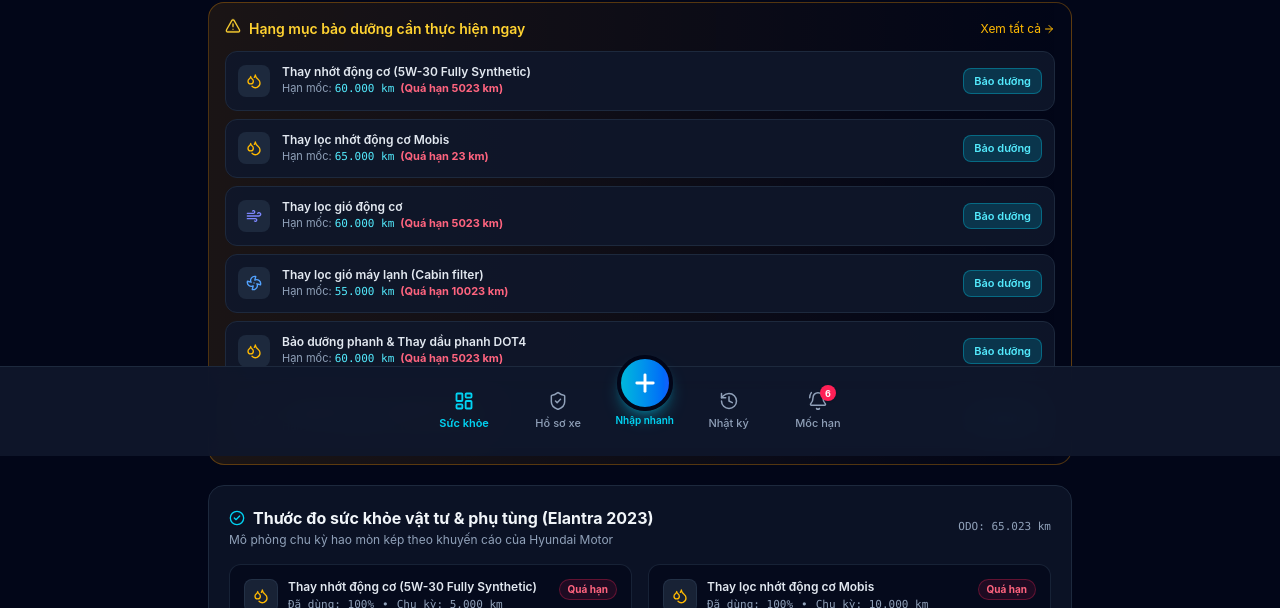
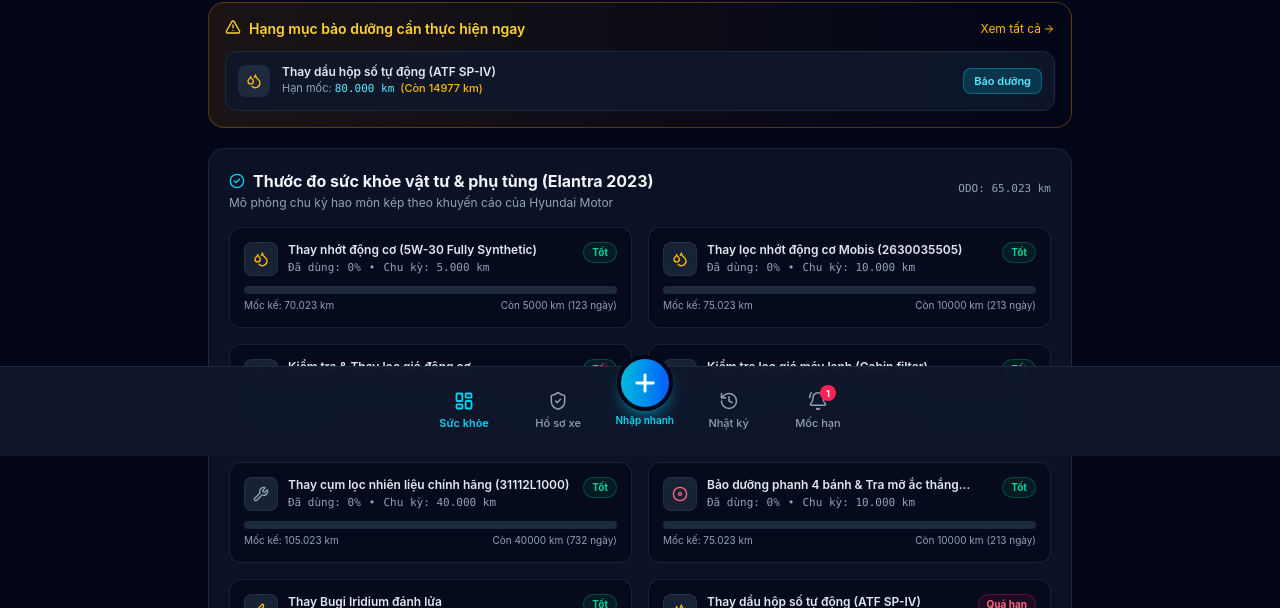
Before and after one commit to qtpham01vnn-sketch/elantra-care, a React (Vite) app: page / in a window 1280 px wide. Shown: the part 344-952 px from the top of the page. Built offline with nearby package versions, Linux system fonts and the light colour scheme; no server answers; the database is empty.

Commit message:
feat: Add today's completed 65k service settlement LS-VS039-260915-004 from Hyundai Ngoc Phat and reset reminders

```diff
--- a/src/components/VehicleProfileTab.jsx
+++ b/src/components/VehicleProfileTab.jsx
@@ -152,22 +152,31 @@ export const REAL_GARAGE_ROADMAP = [
     note: 'Bảo hành thay thế cảm biến hệ thống túi khí và căn chỉnh mặt ca-lăng trước.'
   },
   {
+    date: '2026-09-16',
+    time: '11:00',
+    type: 'PERIODIC_MAJOR',
+    title: 'Bảo dưỡng Cấp 3 mốc 65.023 km (Quyết toán LS-VS039-260915-004)',
+    garage: 'Hyundai Ngọc Phát (Chi nhánh Long Bình / Amata)',
+    status: 'COMPLETED',
+    note: 'Đã hoàn tất bảo dưỡng Cấp 3: Thay dầu nhớt 5W-30 (4.5L), lọc nhớt Mobis, lọc nhiên liệu 31112L1000, vệ sinh kim phun, bảo dưỡng phanh & tra mỡ ắc thắng. Thực thanh toán: 3.322.080 đ (tiết kiệm giảm trừ 2.593.080 đ). Hẹn lần sau: 70.023 km hoặc 16/01/2027. CVDV: Cao Nguyên (0358455495).'
+  },
+  {
     date: '2026-09-15',
     time: '07:59',
     type: 'QUOTE',
-    title: 'Báo giá Bảo dưỡng Cấp 3 mốc 65.023 km (Phiếu BG-VS039-260915-004)',
+    title: 'Báo giá ban đầu Cấp 3 mốc 65.023 km (Phiếu BG-VS039-260915-004)',
     garage: 'Hyundai Ngọc Phát (Chi nhánh Amata)',
     status: 'QUOTATION',
-    note: 'Tổng tiền dự kiến 5.421.600 đ (Bao gồm: Lọc xăng 1.026k, Nhớt máy 936k, Lọc nhớt 155k, Công 675k + Phụ gia MT-10 1.350k). Đang thẩm định so sánh.'
+    note: 'Báo giá sơ bộ 5.421.600 đ trước khi tối ưu phụ gia và áp dụng chương trình miễn giảm 2.593.080 đ.'
   },
   {
     date: '2026-09-14',
     time: '14:00',
     type: 'QUOTE',
-    title: 'Báo giá & Hợp đồng dịch vụ mốc 65.010 km',
+    title: 'Báo giá đối ứng & Hợp đồng dịch vụ mốc 65.010 km',
     garage: '1Car Gara Garage Chuyên Nghiệp',
     status: 'QUOTATION',
-    note: 'Tổng tiền dự kiến 9.352.800 đ (Gồm: Bảo dưỡng máy gầm 4.410.000 đ + Đồng sơn thân vỏ phục hồi móp cửa/cản 4.250.000 đ + VAT 8%).'
+    note: 'Báo giá so sánh 9.352.800 đ (Gồm bảo dưỡng máy gầm 4.410.000 đ + Đồng sơn thân vỏ 4.250.000 đ + VAT 8%).'
   }
 ];
 
--- a/src/data/mockData.js
+++ b/src/data/mockData.js
@@ -104,102 +104,133 @@ export const INITIAL_LEGAL_DOCUMENTS = [
 
 export const INITIAL_SERVICE_LOGS = [
   {
-    id: 'srv-hang-001',
+    id: 'srv-hang-65k',
     vehicle_id: 'e1a47a11-2289-4860-9889-000000000001',
-    service_date: getRelativeDate(-4),
-    odo: 60120,
-    service_type: 'PERIODIC', // Định kỳ Cấp 3
+    service_date: '2026-09-16',
+    odo: 65023,
+    service_type: 'PERIODIC', // Định kỳ Cấp 3 (65.000 km)
     garage_type: 'HANG', // Chính hãng
     garage_name: 'Hyundai Ngọc Phát (Đồng Nai)',
-    total_amount: 5421600, // Cập nhật đúng số tiền thực tế 5.421.600 đ
+    order_no: 'LS-VS039-260915-004',
+    advisor_name: 'Cao Nguyên',
+    advisor_phone: '0358455495',
+    total_amount: 3322080, // Thực thanh toán sau giảm trừ
+    discount_amount: 2593080, // Tổng tiền quý khách được giảm
+    vat_amount: 246080,
+    next_service_odo: 70023,
+    next_service_date: '2027-01-16',
     invoice_urls: [
       'https://images.unsplash.com/photo-1554224155-8d04cb21cd6c?auto=format&fit=crop&w=1000&q=80'
     ],
-    notes: 'Bảo dưỡng định kỳ Cấp 3 mốc 60.000 km theo tiêu chuẩn Hyundai Motor. Đầy đủ phụ tùng bảo dưỡng và vệ sinh phụ trợ.',
+    notes: 'Quyết toán sửa chữa Lệnh số: LS-VS039-260915-004. Bảo dưỡng định kỳ Cấp 3 mốc 65.000 km. Đã thay dầu nhớt 5W-30 (4.5L), lọc nhớt, lọc nhiên liệu 31112L1000, vệ sinh kim phun, bảo dưỡng phanh & tra mỡ ắc thắng. Tiết kiệm 2.593.080 đ. Hẹn lần sau: 70.023 km hoặc 16/01/2027.',
     items: [
       {
-        id: 'item-h-1',
-        item_name: 'Dầu động cơ Shell Helix Ultra Hyundai 5W-30 (4L)',
-        item_code: '0510000441',
+        id: 'item-65k-1',
+        item_name: 'Dầu máy xăng Hyundai 5W30 SN+ A3/B4 (4.5L)',
+        item_code: '0510000441V',
         category: 'ENGINE_CHASSIS',
         subcategory: 'OIL',
         is_mandatory: true,
-        quantity: 4.0,
-        unit_price: 215000,
+        quantity: 4.5,
+        unit_price: 208000,
         labor_price: 0,
-        total_price: 860000,
+        total_price: 936000,
       },
       {
-        id: 'item-h-2',
-        item_name: 'Lọc dầu nhớt động cơ chính hãng Mobis',
+        id: 'item-65k-2',
+        item_name: 'Lọc nhớt động cơ chính hãng Mobis',
         item_code: '2630035505',
         category: 'ENGINE_CHASSIS',
         subcategory: 'FILTER',
         is_mandatory: true,
         quantity: 1.0,
-        unit_price: 125000,
+        unit_price: 155000,
         labor_price: 0,
-        total_price: 125000,
+        total_price: 155000,
       },
       {
-        id: 'item-h-3',
-        item_name: 'Cụm lọc xăng chính hãng (Fuel Filter Module)',
-        item_code: '31112C1000',
+        id: 'item-65k-3',
+        item_name: 'Lọc nhiên liệu (Cụm lọc xăng chính hãng)',
+        item_code: '31112L1000',
         category: 'ENGINE_CHASSIS',
         subcategory: 'FILTER',
         is_mandatory: true,
         quantity: 1.0,
-        unit_price: 1280000,
-        labor_price: 350000,
-        total_price: 1630000,
+        unit_price: 825000,
+        labor_price: 0,
+        total_price: 825000,
       },
       {
-        id: 'item-h-4',
-        item_name: 'Gói vệ sinh & tra mỡ 4 cụm phanh đĩa',
-        item_code: 'SRV-BRK-01',
+        id: 'item-65k-4',
+        item_name: 'Chất rửa kim phun nhiên liệu',
+        item_code: '5861111300',
+        category: 'ADDITIVE',
+        subcategory: 'ADDITIVE',
+        is_mandatory: true,
+        quantity: 1.0,
+        unit_price: 250000,
+        labor_price: 0,
+        total_price: 250000,
+      },
+      {
+        id: 'item-65k-5',
+        item_name: 'Tuýp mỡ bôi trơn ắc phanh',
+        item_code: 'SR500',
         category: 'ENGINE_CHASSIS',
         subcategory: 'BRAKE',
         is_mandatory: true,
         quantity: 1.0,
-        unit_price: 450000,
-        labor_price: 200000,
-        total_price: 650000,
+        unit_price: 70000,
+        labor_price: 0,
+        total_price: 70000,
       },
       {
-        id: 'item-h-5',
-        item_name: 'Phụ gia bôi trơn bảo vệ động cơ MT-10 EFFI',
-        item_code: 'MT10-EFFI-US',
-        category: 'ADDITIVE',
-        subcategory: 'ADDITIVE',
-        is_mandatory: false, // Phụ gia khuyến nghị thêm (Không bắt buộc)
+        id: 'item-65k-6',
+        item_name: 'Hóa chất vệ sinh bố thắng',
+        item_code: 'PN08894',
+        category: 'ENGINE_CHASSIS',
+        subcategory: 'BRAKE',
+        is_mandatory: true,
         quantity: 1.0,
-        unit_price: 580000,
+        unit_price: 150000,
         labor_price: 0,
-        total_price: 580000,
+        total_price: 150000,
       },
       {
-        id: 'item-h-6',
-        item_name: 'Combo súc béc phun & làm sạch buồng đốt 3M',
-        item_code: '3M-INJ-CLEAN',
-        category: 'ADDITIVE',
-        subcategory: 'ADDITIVE',
-        is_mandatory: false, // Phụ gia tùy chọn
+        id: 'item-65k-7',
+        item_name: 'Gioăng lỗ xả dầu động cơ',
+        item_code: '2151323001',
+        category: 'ENGINE_CHASSIS',
+        subcategory: 'OIL',
+        is_mandatory: true,
         quantity: 1.0,
-        unit_price: 480000,
-        labor_price: 120000,
-        total_price: 600000,
+        unit_price: 15000,
+        labor_price: 0,
+        total_price: 15000,
       },
       {
-        id: 'item-h-7',
-        item_name: 'Công lao động bảo dưỡng định kỳ Cấp 3 & Thuế VAT',
-        item_code: 'LABOR-LV3',
+        id: 'item-65k-8',
+        item_name: 'Nhân công bảo dưỡng định kỳ Cấp 3',
+        item_code: 'NC_BD_C_M3',
         category: 'ENGINE_CHASSIS',
         subcategory: 'LABOR',
         is_mandatory: true,
         quantity: 1.0,
-        unit_price: 976600,
+        unit_price: 675000,
         labor_price: 0,
-        total_price: 976600,
+        total_price: 675000,
+      },
+      {
+        id: 'item-65k-9',
+        item_name: 'Thổi bụi khoang động cơ + Rửa xe hút bụi miễn phí',
+        item_code: 'RXMP',
+        category: 'WASH',
+        subcategory: 'WASH',
+        is_mandatory: false,
+        quantity: 1.0,
+        unit_price: 0,
+        labor_price: 0,
+        total_price: 0,
       },
     ],
   },
@@ -430,11 +461,11 @@ export const INITIAL_REMINDERS = [
     item_type: 'Thay nhớt động cơ (5W-30 Fully Synthetic)',
     category: 'CONSUMABLE',
     interval_km: 5000,
-    interval_months: 6,
-    last_service_odo: 55000,
-    last_service_date: '2026-04-04',
-    next_due_odo: 60000,
-    next_due_date: '2026-10-04',
+    interval_months: 4,
+    last_service_odo: 65023,
+    last_service_date: '2026-09-16',
+    next_due_odo: 70023,
+    next_due_date: '2027-01-16',
     alert_threshold_km: 500,
     alert_threshold_days: 15,
     icon: 'Droplets',
@@ -442,14 +473,14 @@ export const INITIAL_REMINDERS = [
   {
     id: 'rem-002',
     vehicle_id: 'e1a47a11-2289-4860-9889-000000000001',
-    item_type: 'Thay lọc nhớt động cơ Mobis',
+    item_type: 'Thay lọc nhớt động cơ Mobis (2630035505)',
     category: 'CONSUMABLE',
     interval_km: 10000,
     interval_months: 12,
-    last_service_odo: 55000,
-    last_service_date: '2026-04-04',
-    next_due_odo: 65000,
-    next_due_date: '2027-04-04',
+    last_service_odo: 65023,
+    last_service_date: '2026-09-16',
+    next_due_odo: 75023,
+    next_due_date: '2027-04-16',
     alert_threshold_km: 500,
     alert_threshold_days: 15,
     icon: 'Filter',
@@ -457,14 +488,14 @@ export const INITIAL_REMINDERS = [
   {
     id: 'rem-003',
     vehicle_id: 'e1a47a11-2289-4860-9889-000000000001',
-    item_type: 'Thay lọc gió động cơ',
+    item_type: 'Kiểm tra & Thay lọc gió động cơ',
     category: 'CONSUMABLE',
-    interval_km: 20000,
-    interval_months: 12,
-    last_service_odo: 40000,
-    last_service_date: '2025-01-24',
-    next_due_odo: 60000,
-    next_due_date: '2026-01-24',
+    interval_km: 10000,
+    interval_months: 6,
+    last_service_odo: 65023,
+    last_service_date: '2026-09-16',
+    next_due_odo: 70023,
+    next_due_date: '2027-01-16',
     alert_threshold_km: 1000,
     alert_threshold_days: 30,
     icon: 'Wind',
@@ -472,14 +503,14 @@ export const INITIAL_REMINDERS = [
   {
     id: 'rem-004',
     vehicle_id: 'e1a47a11-2289-4860-9889-000000000001',
-    item_type: 'Thay lọc gió máy lạnh (Cabin filter)',
+    item_type: 'Kiểm tra lọc gió máy lạnh (Cabin filter)',
     category: 'CONSUMABLE',
-    interval_km: 15000,
-    interval_months: 12,
-    last_service_odo: 40000,
-    last_service_date: '2025-01-24',
-    next_due_odo: 55000,
-    next_due_date: '2026-01-24',
+    interval_km: 10000,
+    interval_months: 6,
+    last_service_odo: 65023,
+    last_service_date: '2026-09-16',
+    next_due_odo: 70023,
+    next_due_date: '2027-01-16',
     alert_threshold_km: 500,
     alert_threshold_days: 15,
     icon: 'Fan',
@@ -487,14 +518,14 @@ export const INITIAL_REMINDERS = [
   {
     id: 'rem-005',
     vehicle_id: 'e1a47a11-2289-4860-9889-000000000001',
-    item_type: 'Thay cụm lọc xăng (31112C1000)',
+    item_type: 'Thay cụm lọc nhiên liệu chính hãng (31112L1000)',
     category: 'CONSUMABLE',
     interval_km: 40000,
     interval_months: 24,
-    last_service_odo: 40000,
-    last_service_date: '2025-01-24',
-    next_due_odo: 80000,
-    next_due_date: '2027-01-24',
+    last_service_odo: 65023,
+    last_service_date: '2026-09-16',
+    next_due_odo: 105023,
+    next_due_date: '2028-09-16',
     alert_threshold_km: 2000,
     alert_threshold_days: 60,
     icon: 'Fuel',
@@ -502,14 +533,14 @@ export const INITIAL_REMINDERS = [
   {
     id: 'rem-006',
     vehicle_id: 'e1a47a11-2289-4860-9889-000000000001',
-    item_type: 'Bảo dưỡng phanh & Thay dầu phanh DOT4',
+    item_type: 'Bảo dưỡng phanh 4 bánh & Tra mỡ ắc thắng (SR500)',
     category: 'CONSUMABLE',
-    interval_km: 20000,
-    interval_months: 12,
-    last_service_odo: 40000,
-    last_service_date: '2025-01-24',
-    next_due_odo: 60000,
-    next_due_date: '2026-01-24',
+    interval_km: 10000,
+    interval_months: 6,
+    last_service_odo: 65023,
+    last_service_date: '2026-09-16',
+    next_due_odo: 75023,
+    next_due_date: '2027-04-16',
     alert_threshold_km: 1000,
     alert_threshold_days: 30,
     icon: 'Disc',
```
